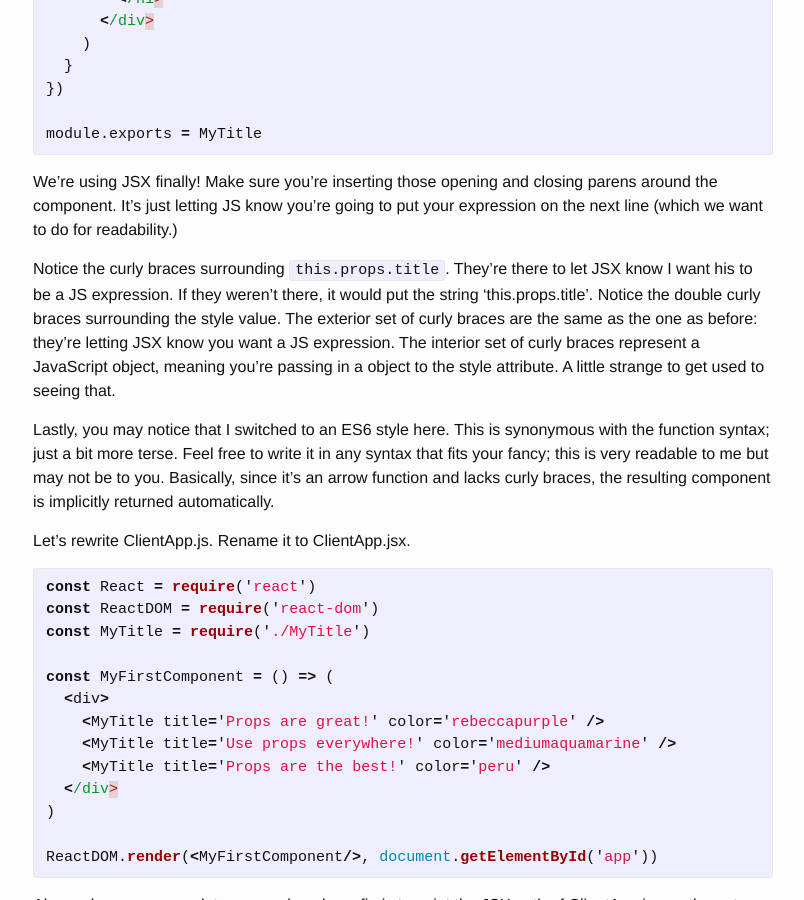
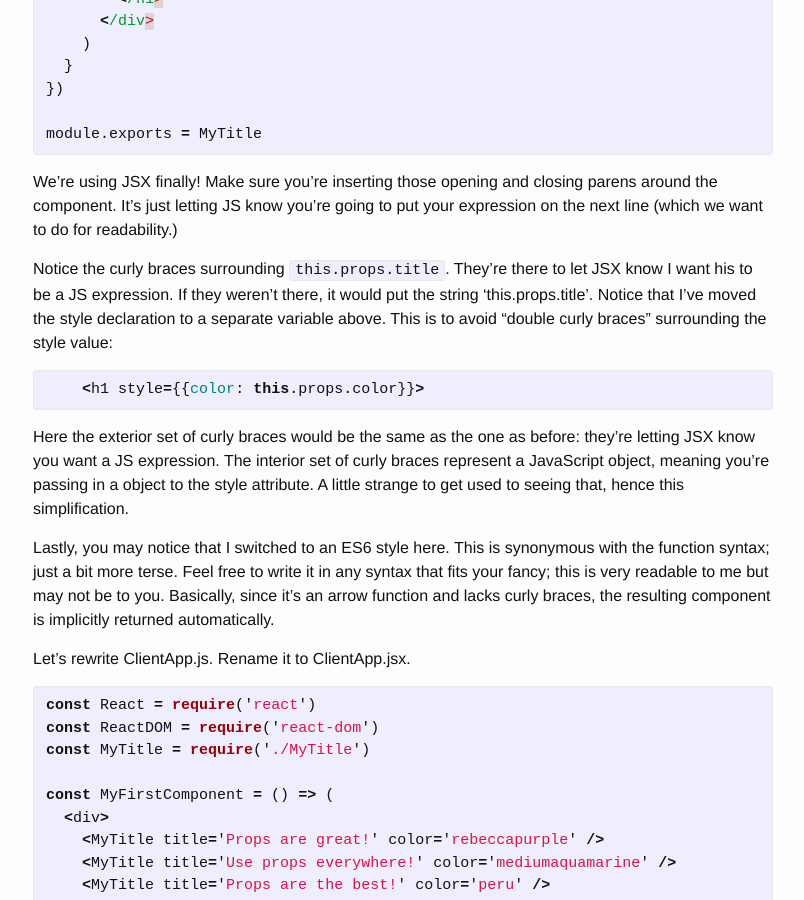
Before and after one commit to btholt/complete-intro-to-react, a Jekyll site: the page built from index.html, in a window 1280 px wide and 900 px high, scrolled down 10149 px. Shown: the whole window, without its empty margins (237-1041 px from the left). Built offline with Jekyll 4.4.1, drawn with Linux system fonts in a browser that asks for light colours.

Commit message:
Inconsistent explanation/code example fix

```diff
--- a/_posts/2016-01-06-jsx.markdown
+++ b/_posts/2016-01-06-jsx.markdown
@@ -36,7 +36,15 @@ module.exports = MyTitle
 
 We're using JSX finally! Make sure you're inserting those opening and closing parens around the component. It's just letting JS know you're going to put your expression on the next line (which we want to do for readability.)
 
-Notice the curly braces surrounding <code>this.props.title</code>. They're there to let JSX know I want his to be a JS expression. If they weren't there, it would put the string 'this.props.title'. Notice the double curly braces surrounding the style value. The exterior set of curly braces are the same as the one as before: they're letting JSX know you want a JS expression. The interior set of curly braces represent a JavaScript object, meaning you're passing in a object to the style attribute. A little strange to get used to seeing that.
+Notice the curly braces surrounding <code>this.props.title</code>. They're there to let JSX know I want his to be a JS expression. If they weren't there, it would put the string 'this.props.title'. Notice that I've moved the style declaration to a separate variable above. This is to avoid "double curly braces" surrounding the style value:
+
+{% highlight javascript %}
+{% raw %}
+    <h1 style={{color: this.props.color}}>
+{% endraw %}
+{% endhighlight %}
+
+Here the exterior set of curly braces would be the same as the one as before: they're letting JSX know you want a JS expression. The interior set of curly braces represent a JavaScript object, meaning you're passing in a object to the style attribute. A little strange to get used to seeing that, hence this simplification.
 
 Lastly, you may notice that I switched to an ES6 style here. This is synonymous with the function syntax; just a bit more terse. Feel free to write it in any syntax that fits your fancy; this is very readable to me but may not be to you. Basically, since it's an arrow function and lacks curly braces, the resulting component is implicitly returned automatically.
 
```
